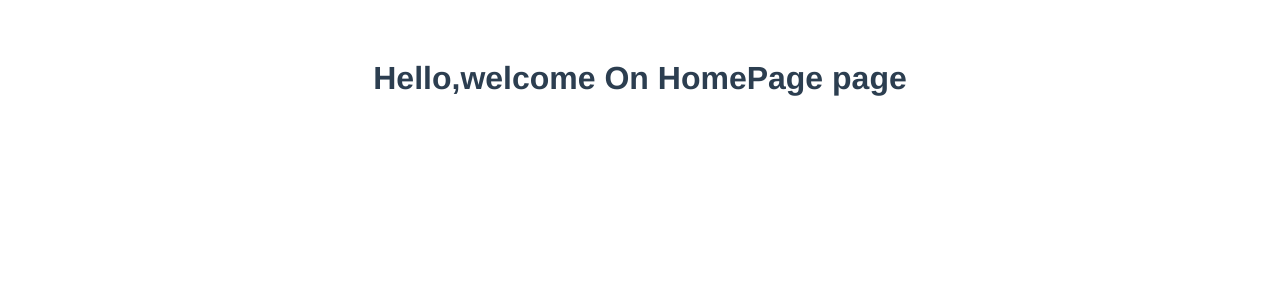
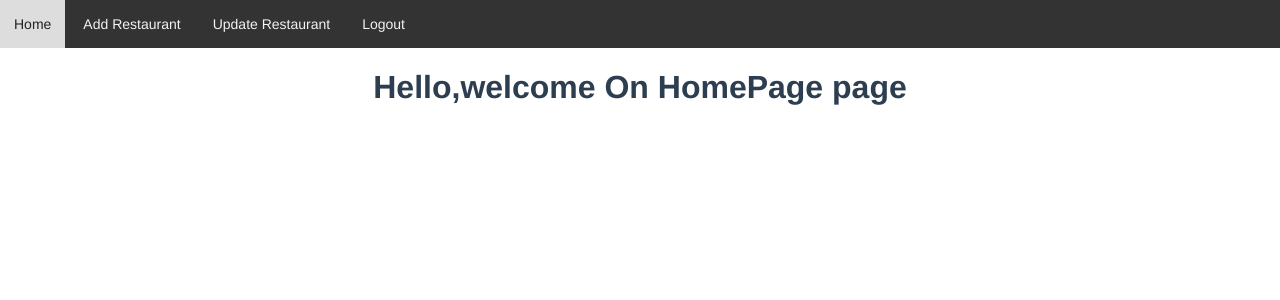
Before and after one commit to PritamMakwana/RestaurantManagementFirst, a Vue app: page / in a window 1280 px wide. Shown: the top 300 px of the page. Built offline with nearby package versions, Linux system fonts and the light colour scheme; sample sign-in values are in the browser's storage.

Commit message:
Make Header for project

```diff
--- a/src/App.vue
+++ b/src/App.vue
@@ -15,7 +15,11 @@ export default {
   -moz-osx-font-smoothing: grayscale;
   text-align: center;
   color: #2c3e50;
-  margin-top: 60px;
+}
+
+body {
+  margin: 0;
+  padding: 0;
 }
 
 .logo {
--- /dev/null
+++ b/src/components/HeaderLayout.vue
@@ -0,0 +1,33 @@
+<template>
+    <div class="nav">
+        <a href="home">Home</a>
+        <a href="home">Add Restaurant</a>
+        <a href="home">Update Restaurant</a>
+        <a href="home">Logout</a>
+    </div>
+</template>
+<script>
+export default {
+    name: 'HeaderLayout'
+}
+</script>
+<style>
+.nav {
+    background-color: #333;
+    overflow: hidden;
+}
+
+.nav a {
+    float: left;
+    color: #f2f2f2;
+    text-align: center;
+    padding: 16px 14px;
+    text-decoration: none;
+    font-size: 14px;
+    margin-right: 4px;
+}
+.nav a:hover{
+    background-color: #ddd;
+    color: #222;
+}
+</style>
--- a/src/components/HomePage.vue
+++ b/src/components/HomePage.vue
@@ -1,9 +1,14 @@
 <template>
+      <HeaderLayout />
     <h1>Hello,welcome On HomePage page</h1>
 </template>
 <script>
+import HeaderLayout from './HeaderLayout.vue'
 export default {
     name: "HomePage",
+    components: {
+        HeaderLayout
+    },
     mounted() {
         let user = localStorage.getItem('user-info');
         if (!user) {
```
